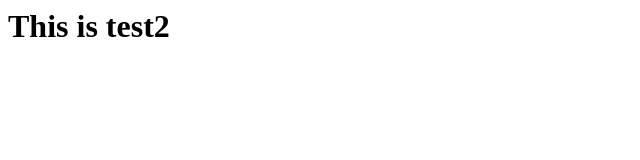
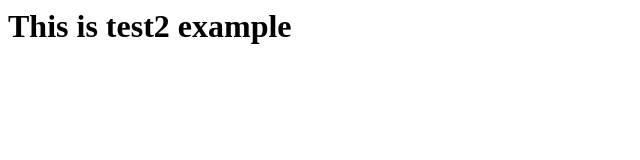
Before and after one commit to rahelehyoosefzadeh/jekyll, a plain HTML site: page index.html in a window 1280 px wide. Shown: the whole page, without its empty margins (0-640 px from the left). Drawn offline with Linux system fonts and the light colour scheme.

Commit message:
Update index.html

```diff
--- a/index.html
+++ b/index.html
@@ -1 +1 @@
-<h1>This is test2</h1>
+<h1>This is test2 example</h1>
```
